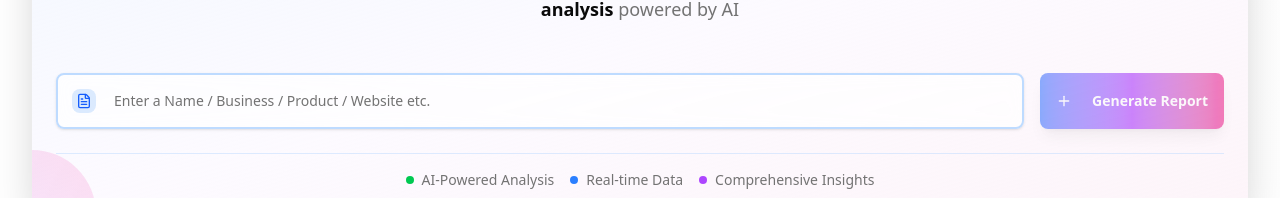
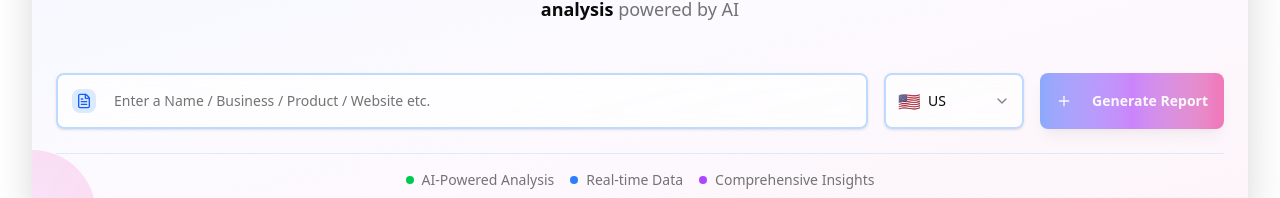
Before and after one commit to modarAlkasem/elevate-seo, a Next.js app in the folder frontend/: page /dashboard in a window 1280 px wide. Shown: the part 207-405 px from the top of the page. Built offline with nearby package versions, Linux system fonts and the light colour scheme.

Commit message:
feat: Implement Country Select component

```diff
--- a/frontend/src/app/dashboard/page.tsx
+++ b/frontend/src/app/dashboard/page.tsx
@@ -10,11 +10,13 @@ import {
   CardTitle,
   CardDescription,
 } from "@/components/ui/card";
+import { CountrySelector } from "@/components/country-selector";
 import { Badge } from "@/components/ui/badge";
 import { FileText, Sparkles, Plus } from "lucide-react";
 
 const DashboardPage = () => {
   const [prompt, setPrompt] = useState("");
+  const [country, setCountry] = useState("US");
   const [isLoading, setIsLoading] = useState(false);
   const onFormSubmit = (e: React.FormEvent<HTMLFormElement>) => {
     e.preventDefault();
@@ -64,11 +66,11 @@ const DashboardPage = () => {
                     />
                   </div>
 
-                  {/* <CountrySelector
+                  <CountrySelector
                     value={country}
                     onValueChange={setCountry}
                     disabled={isLoading}
-                  /> */}
+                  />
 
                   <div>
                     <Button
--- /dev/null
+++ b/frontend/src/components/country-selector.tsx
@@ -0,0 +1,127 @@
+"use client";
+
+import * as React from "react";
+import { Button } from "@/components/ui/button";
+import {
+  DropdownMenu,
+  DropdownMenuContent,
+  DropdownMenuItem,
+  DropdownMenuTrigger,
+} from "@/components/ui/dropdown-menu";
+import { ChevronDown } from "lucide-react";
+
+const countries = [
+  { code: "US", name: "United States", flag: "🇺🇸" },
+  { code: "GB", name: "United Kingdom", flag: "🇬🇧" },
+  { code: "CA", name: "Canada", flag: "🇨🇦" },
+  { code: "AU", name: "Australia", flag: "🇦🇺" },
+  { code: "DE", name: "Germany", flag: "🇩🇪" },
+  { code: "FR", name: "France", flag: "🇫🇷" },
+  { code: "ES", name: "Spain", flag: "🇪🇸" },
+  { code: "IT", name: "Italy", flag: "🇮🇹" },
+  { code: "NL", name: "Netherlands", flag: "🇳🇱" },
+  { code: "SE", name: "Sweden", flag: "🇸🇪" },
+  { code: "NO", name: "Norway", flag: "🇳🇴" },
+  { code: "DK", name: "Denmark", flag: "🇩🇰" },
+  { code: "FI", name: "Finland", flag: "🇫🇮" },
+  { code: "CH", name: "Switzerland", flag: "🇨🇭" },
+  { code: "AT", name: "Austria", flag: "🇦🇹" },
+  { code: "BE", name: "Belgium", flag: "🇧🇪" },
+  { code: "PT", name: "Portugal", flag: "🇵🇹" },
+  { code: "IE", name: "Ireland", flag: "🇮🇪" },
+  { code: "PL", name: "Poland", flag: "🇵🇱" },
+  { code: "CZ", name: "Czech Republic", flag: "🇨🇿" },
+  { code: "HU", name: "Hungary", flag: "🇭🇺" },
+  { code: "GR", name: "Greece", flag: "🇬🇷" },
+  { code: "JP", name: "Japan", flag: "🇯🇵" },
+  { code: "KR", name: "South Korea", flag: "🇰🇷" },
+  { code: "CN", name: "China", flag: "🇨🇳" },
+  { code: "IN", name: "India", flag: "🇮🇳" },
+  { code: "SG", name: "Singapore", flag: "🇸🇬" },
+  { code: "HK", name: "Hong Kong", flag: "🇭🇰" },
+  { code: "MY", name: "Malaysia", flag: "🇲🇾" },
+  { code: "TH", name: "Thailand", flag: "🇹🇭" },
+  { code: "ID", name: "Indonesia", flag: "🇮🇩" },
+  { code: "PH", name: "Philippines", flag: "🇵🇭" },
+  { code: "VN", name: "Vietnam", flag: "🇻🇳" },
+  { code: "BR", name: "Brazil", flag: "🇧🇷" },
+  { code: "MX", name: "Mexico", flag: "🇲🇽" },
+  { code: "AR", name: "Argentina", flag: "🇦🇷" },
+  { code: "CL", name: "Chile", flag: "🇨🇱" },
+  { code: "CO", name: "Colombia", flag: "🇨🇴" },
+  { code: "PE", name: "Peru", flag: "🇵🇪" },
+  { code: "ZA", name: "South Africa", flag: "🇿🇦" },
+  { code: "EG", name: "Egypt", flag: "🇪🇬" },
+  { code: "IL", name: "Israel", flag: "🇮🇱" },
+  { code: "AE", name: "United Arab Emirates", flag: "🇦🇪" },
+  { code: "SA", name: "Saudi Arabia", flag: "🇸🇦" },
+  { code: "TR", name: "Turkey", flag: "🇹🇷" },
+  { code: "RU", name: "Russia", flag: "🇷🇺" },
+  { code: "UA", name: "Ukraine", flag: "🇺🇦" },
+  { code: "RO", name: "Romania", flag: "🇷🇴" },
+  { code: "BG", name: "Bulgaria", flag: "🇧🇬" },
+  { code: "HR", name: "Croatia", flag: "🇭🇷" },
+  { code: "SI", name: "Slovenia", flag: "🇸🇮" },
+  { code: "SK", name: "Slovakia", flag: "🇸🇰" },
+  { code: "LT", name: "Lithuania", flag: "🇱🇹" },
+  { code: "LV", name: "Latvia", flag: "🇱🇻" },
+  { code: "EE", name: "Estonia", flag: "🇪🇪" },
+  { code: "IS", name: "Iceland", flag: "🇮🇸" },
+  { code: "LU", name: "Luxembourg", flag: "🇱🇺" },
+  { code: "MT", name: "Malta", flag: "🇲🇹" },
+  { code: "CY", name: "Cyprus", flag: "🇨🇾" },
+  { code: "NZ", name: "New Zealand", flag: "🇳🇿" },
+];
+
+interface CountrySelectorProps {
+  value: string;
+  onValueChange: (value: string) => void;
+  disabled?: boolean;
+}
+
+export function CountrySelector({
+  value,
+  onValueChange,
+  disabled,
+}: CountrySelectorProps) {
+  const selectedCountry =
+    countries.find((country) => country.code === value) || countries[0];
+
+  return (
+    <DropdownMenu>
+      <DropdownMenuTrigger asChild>
+        <Button
+          variant="outline"
+          disabled={disabled}
+          className="h-14 px-4 justify-between min-w-[140px] border-2 border-blue-200 dark:border-blue-800 hover:border-blue-500 dark:hover:border-blue-400 bg-white/80 dark:bg-gray-900/80 backdrop-blur-sm shadow-sm"
+        >
+          <div className="flex items-center gap-2">
+            <span className="text-lg">{selectedCountry.flag}</span>
+            <span className="font-medium">{selectedCountry.code}</span>
+          </div>
+          <ChevronDown className="h-4 w-4 opacity-50" />
+        </Button>
+      </DropdownMenuTrigger>
+      <DropdownMenuContent
+        align="start"
+        className="w-[280px] max-h-[300px] overflow-y-auto"
+      >
+        {countries.map((country) => (
+          <DropdownMenuItem
+            key={country.code}
+            onClick={() => onValueChange(country.code)}
+            className="flex items-center gap-3 cursor-pointer"
+          >
+            <span className="text-lg">{country.flag}</span>
+            <div className="flex flex-col">
+              <span className="font-medium">{country.name}</span>
+              <span className="text-xs text-muted-foreground">
+                {country.code}
+              </span>
+            </div>
+          </DropdownMenuItem>
+        ))}
+      </DropdownMenuContent>
+    </DropdownMenu>
+  );
+}
```
